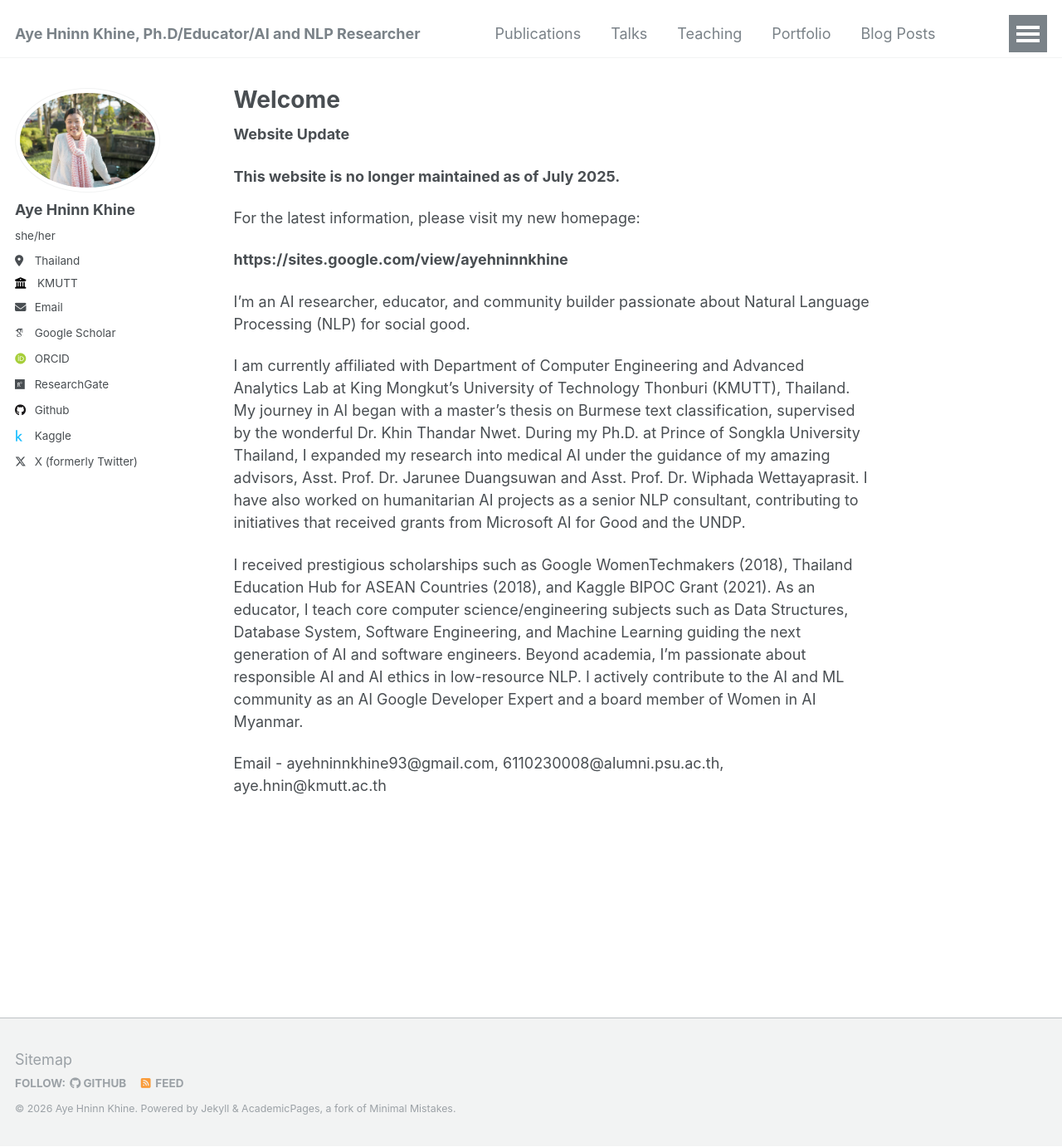
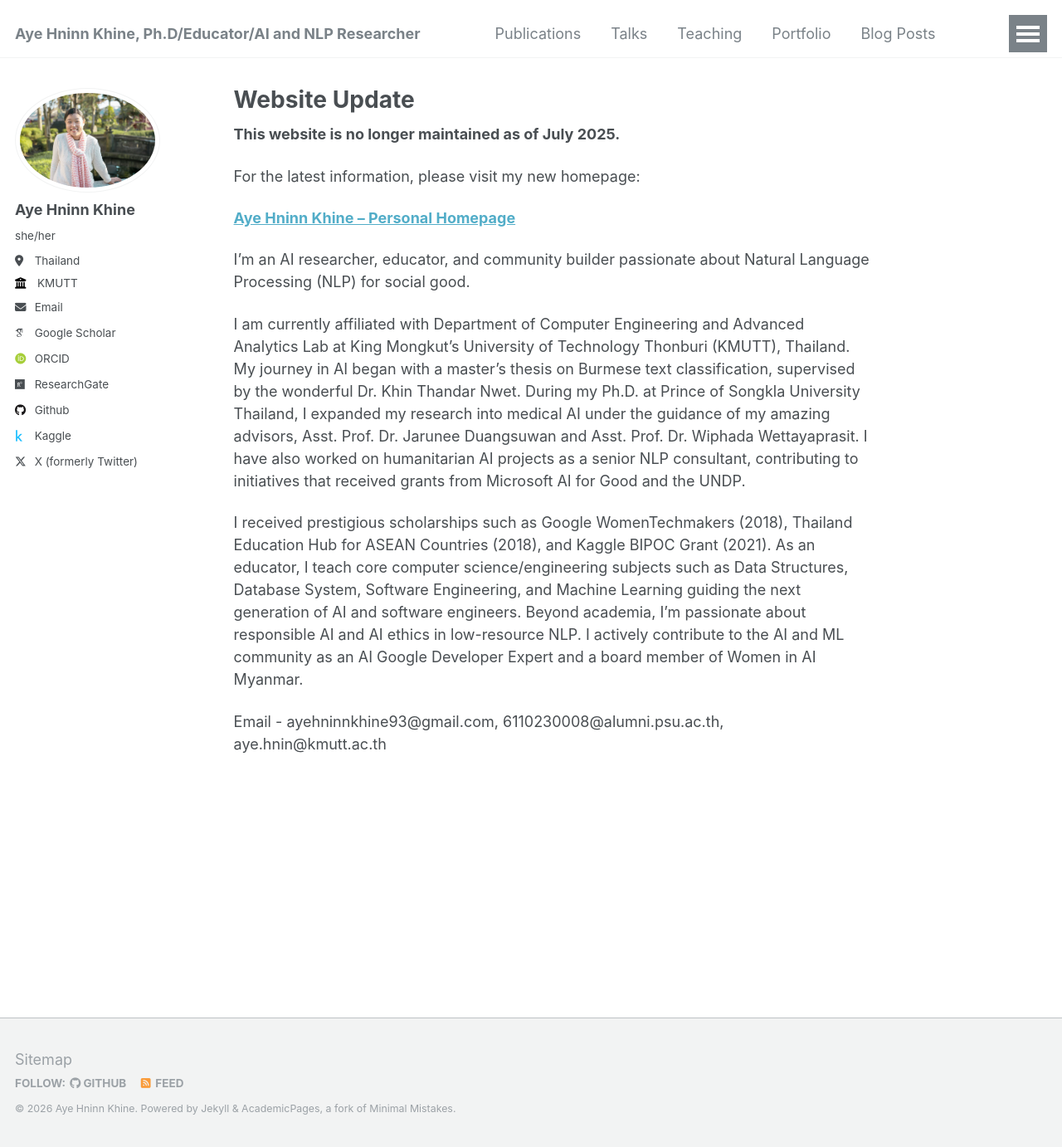
Before and after one commit to ayehninnkhine/ayehninnkhine.github.io, a Jekyll site: the page built from _pages/about.md, in a window 1280 px wide and 1382 px high. Shown: the whole window at 83% size. Built offline with Jekyll 4.4.1, drawn with Linux system fonts in a browser that asks for light colours; some web fonts are replaced.

Commit message:
Change title and update website maintenance info
Updated the title and modified the website maintenance notice.

```diff
--- a/_pages/about.md
+++ b/_pages/about.md
@@ -1,19 +1,18 @@
 ---
 permalink: /
-title: "Welcome"
+title: "Website Update"
 author_profile: true
 redirect_from:
   - /about/
   - /about.html
 ---
 
-**Website Update**
 
 **This website is no longer maintained as of July 2025.**
 
 For the latest information, please visit my new homepage:
 
-**https://sites.google.com/view/ayehninnkhine**
+**[Aye Hninn Khine – Personal Homepage](https://sites.google.com/view/ayehninnkhine)**
 
 
 I’m an AI researcher, educator, and community builder passionate about Natural Language Processing (NLP) for social good.
```
